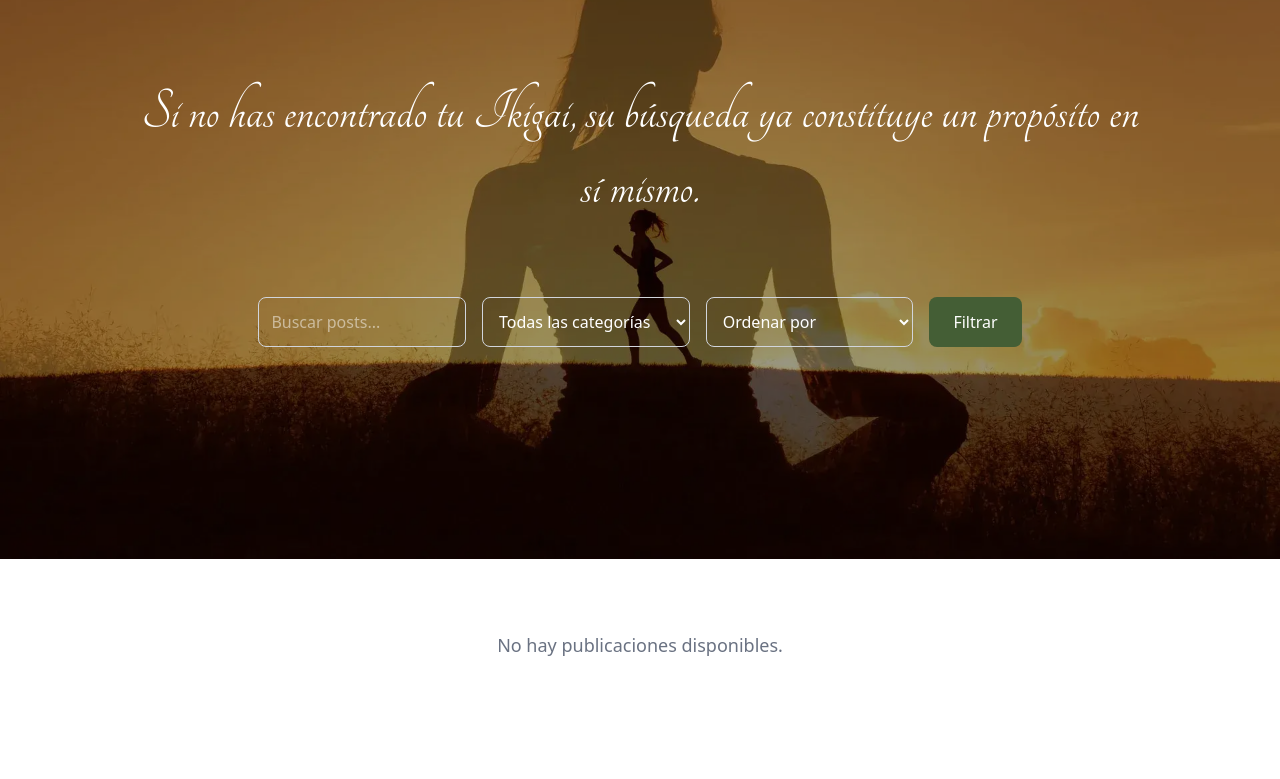
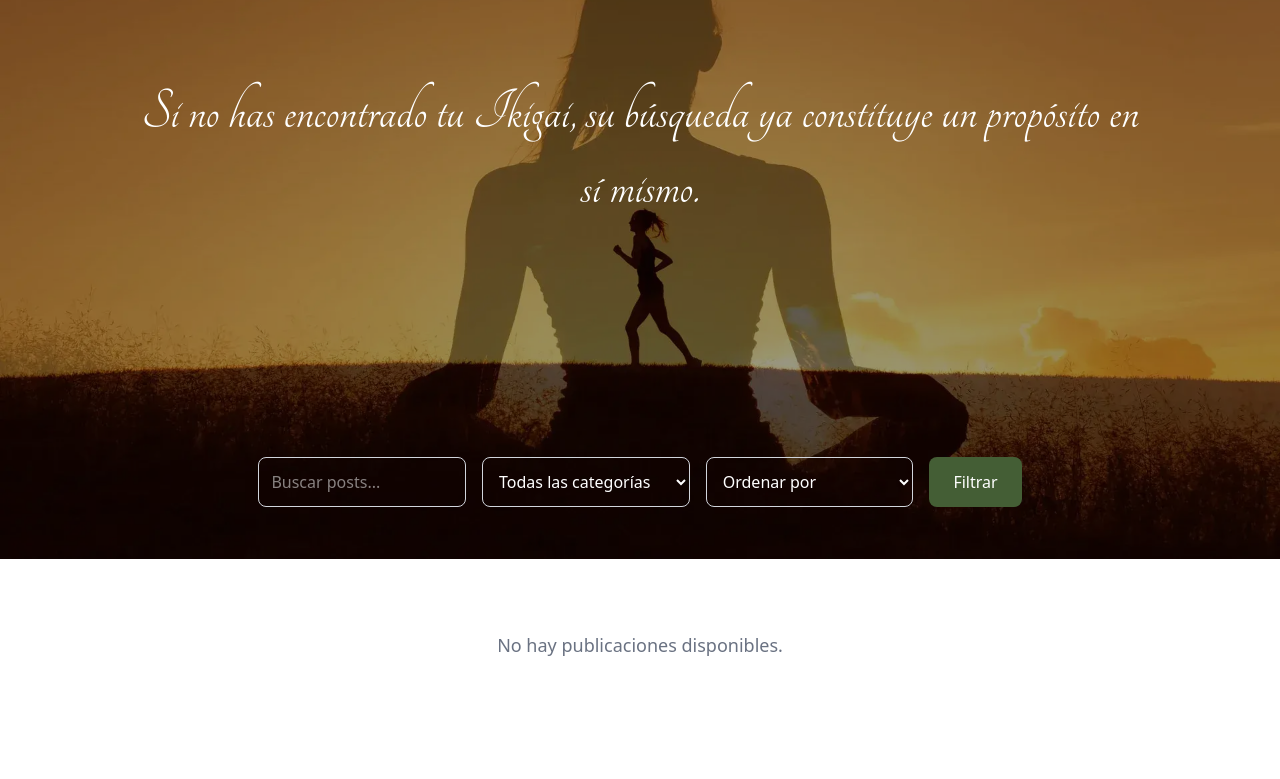
Before and after one commit to GerardoEMontenegro/IkigaiSense, a Django app: page / in a window 1280 px wide. Shown: the part 98-877 px from the top of the page. Run offline with Django 5.2, Linux system fonts and the light colour scheme; data that the repository does not hold is empty; some libraries are stand-ins or nearby versions; some web fonts are replaced.

Commit message:
Refactor index.html: ajustar el margen superior de la sección de búsqueda de publicaciones para mejorar la presentación.

```diff
--- a/blog/templates/index.html
+++ b/blog/templates/index.html
@@ -18,7 +18,7 @@ Inicio
                 Si no has encontrado tu Ikigai, su búsqueda ya constituye un propósito en sí mismo.
             </h1>
             <div class="flex flex-wrap justify-center mt-8 gap-5">
-    <section class="max-w-7xl mx-auto px-4 sm:px-6 lg:px-8 mt-10">
+    <section class="max-w-7xl mx-auto px-4 sm:px-6 lg:px-8 mt-50">
         <form method="get" class="flex flex-col sm:flex-row gap-4 mb-8">
             <div class="flex-1">
                 <input type="text" name="search_query" value="{{ request.GET.search_query }}"
```
